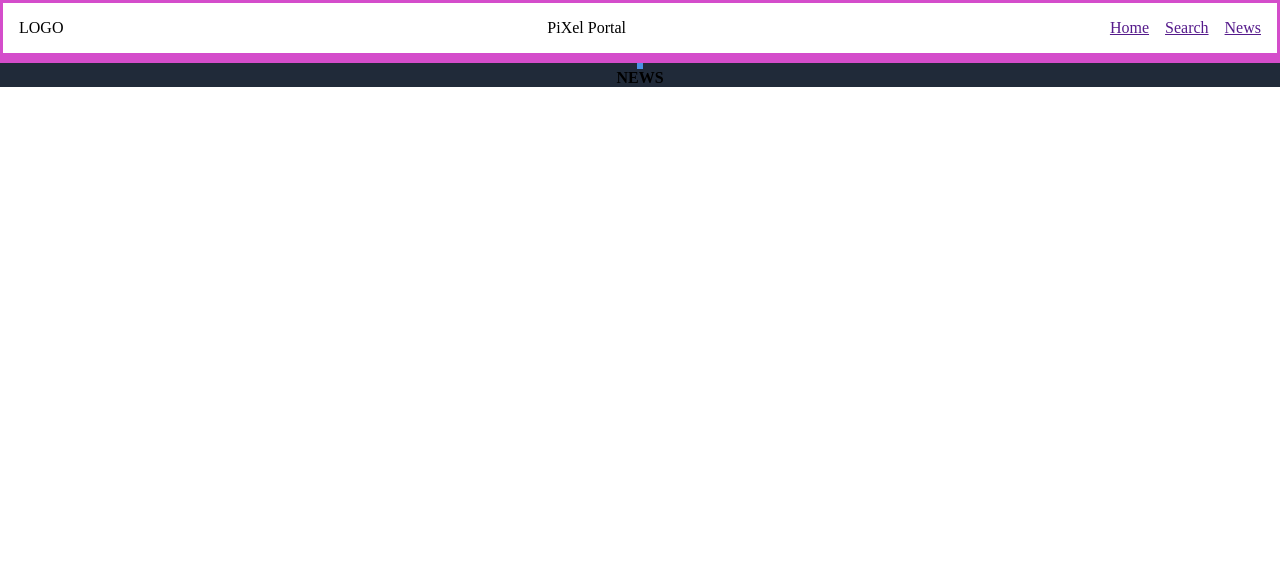
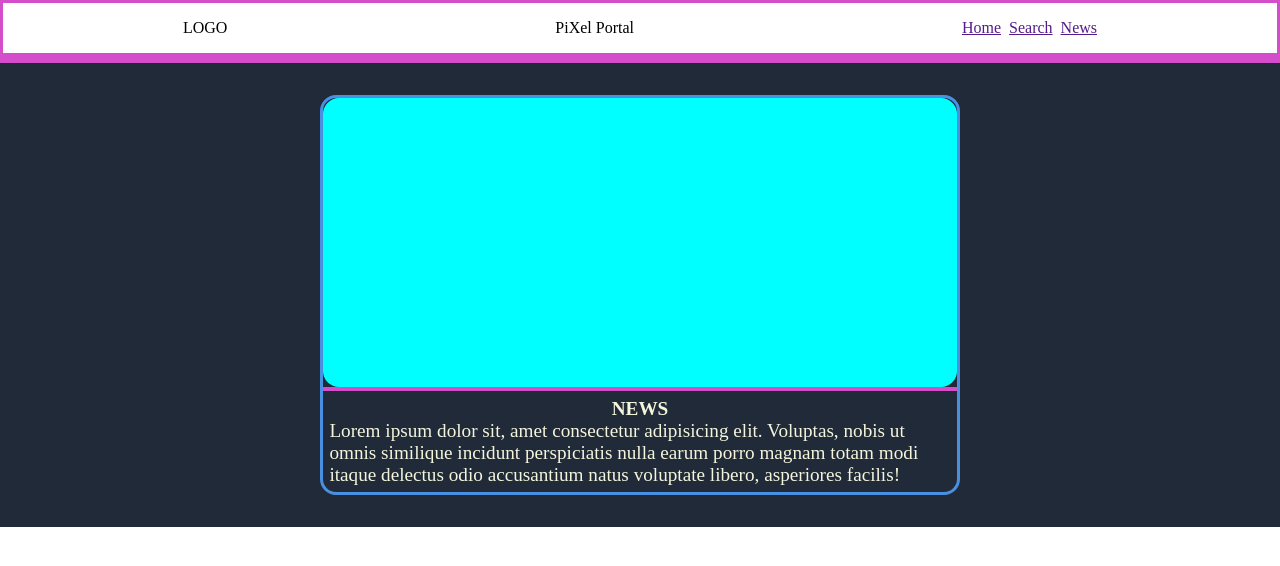
Before and after one commit to SimoneColombo1/pixel-portal, a Next.js app: page / in a window 1280 px wide. Shown: the top 566 px of the page. Built offline with nearby package versions, Linux system fonts and the light colour scheme.

Commit message:
creata la struttura del jumbo

```diff
--- a/app/components/HomePage/Jumbo.js
+++ b/app/components/HomePage/Jumbo.js
@@ -8,6 +8,12 @@ export default function Jumbo() {
         <div className="image"></div>
         <div className="title">
           <h1>NEWS</h1>
+          <span>
+            Lorem ipsum dolor sit, amet consectetur adipisicing elit. Voluptas,
+            nobis ut omnis similique incidunt perspiciatis nulla earum porro
+            magnam totam modi itaque delectus odio accusantium natus voluptate
+            libero, asperiores facilis!
+          </span>
         </div>
       </div>
     </section>
--- a/app/style/HomePage/jumbo.scss
+++ b/app/style/HomePage/jumbo.scss
@@ -2,23 +2,38 @@
 
 .jumbo-container {
     display: flex;
+    width: 100%;
     justify-content: center;
-    align-items: center;
+    padding: 2rem;
+    width: 100%;
 
     .jumbo {
         display: flex;
         flex-direction: column;
-        align-items: center;
-        justify-content: center;
 
-
+        border: 3px solid $homeSecondary;
+        width: 40rem;
+        height: 25rem;
+        border-radius: 1rem;
 
         .image {
-            border: 3px solid $homeSecondary;
+            width: 100%;
+            height: 80%;
+            background-color: aqua;
+            border-radius: 1rem;
+        }
 
+        .title {
+            border-top: 4px $homePrimary solid;
+            width: 100%;
+            display: flex;
+            align-items: center;
+            flex-direction: column;
+            padding: 0.4rem;
+            color: beige;
+            font-size: 1.2rem;
 
         }
 
-
     }
 }
--- a/app/style/global.scss
+++ b/app/style/global.scss
@@ -1,5 +1,5 @@
 * {
-    margin: 0;
+    margin: 0 auto;
     padding: 0;
     box-sizing: border-box;
 }
@@ -7,14 +7,14 @@
 main {
     background-color: #202a39;
     display: flex;
-    justify-content: center;
-    align-items: center;
+
 
 }
 
 .Main-Container {
+    width: 100%;
+    max-width: 1400px;
 
-    max-width: 1600px;
 
 
 }
--- a/app/style/header.scss
+++ b/app/style/header.scss
@@ -5,8 +5,7 @@ header {
     border: #d44dcb 3px solid;
     border-bottom: #d44dcb 10px solid;
     display: flex;
-    align-items: center;
-    justify-content: center;
+
 
     .header-container {
         display: flex;
@@ -17,8 +16,9 @@ header {
         padding: 1rem;
         width: 100%;
 
+
         a {
-            margin-left: 1rem;
+            margin-left: 0.5rem;
 
 
             &:first-child {
```
